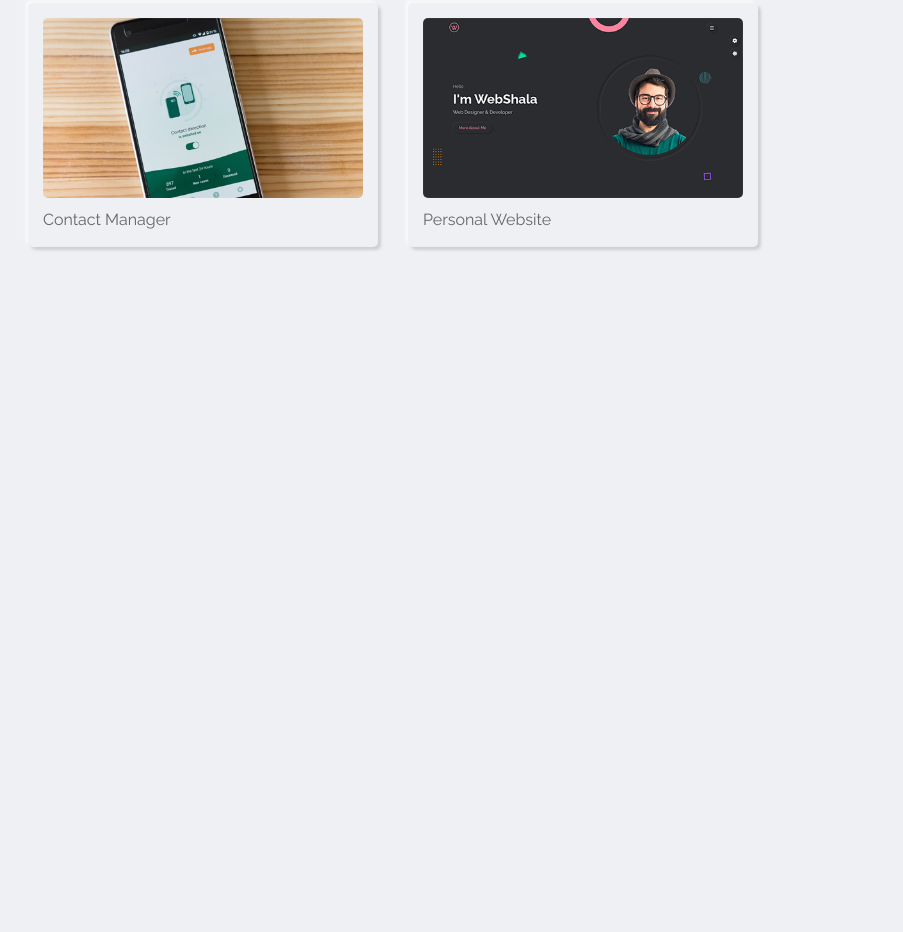
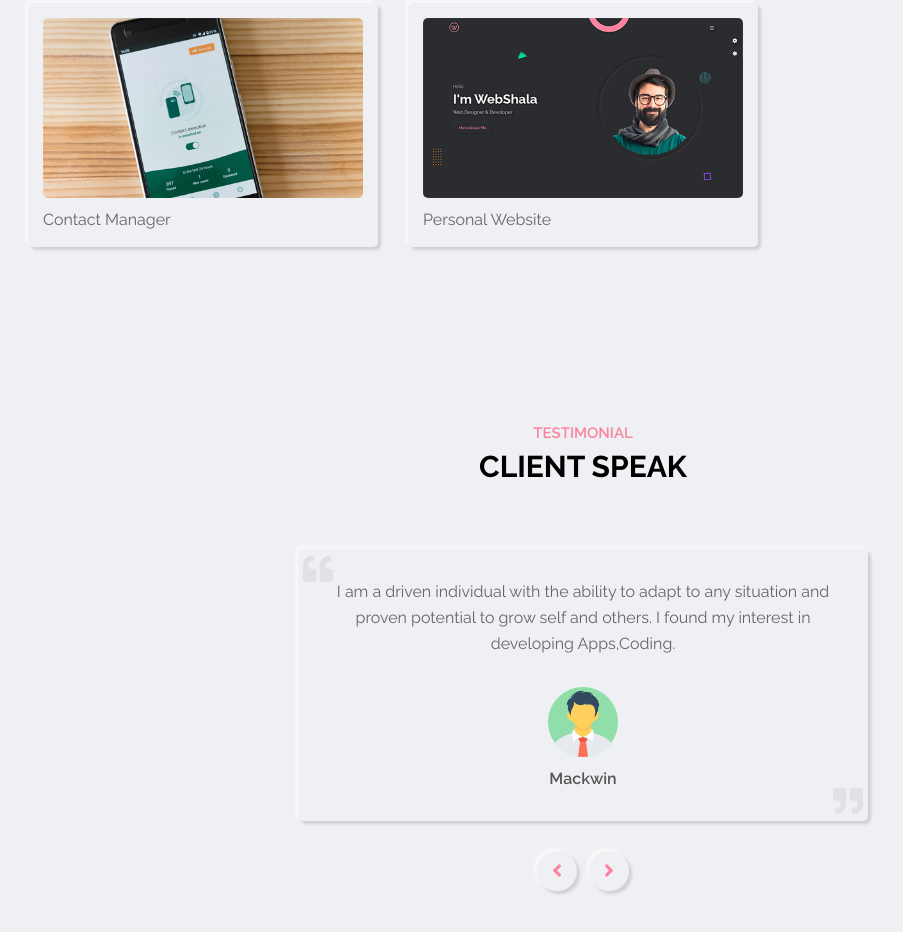
Before and after one commit to pai-vignesh/personal-portfolio, a plain HTML site: page index.html in a window 1280 px wide. Shown: the part 3699-4631 px from the top of the page, without its empty margins (57-960 px from the left). Before the commit the page ends 4041 px from the top, so only its background shows below. Drawn offline with Linux system fonts and the light colour scheme.

Commit message:
testimonial section finished

```diff
--- a/css/style.css
+++ b/css/style.css
@@ -1112,3 +1112,99 @@ portfolio popup
 .portfolio-popup .pp-next {
   right: 15px;
 }
+
+/*--------------------
+testimonial section
+--------------------*/
+.testimonial-section {
+  padding: 80px 0 80px;
+  min-height: 100vh;
+}
+
+.testimonial-section .testi-box {
+  width: 100%;
+  max-width: 600px;
+  margin: auto;
+  padding: 0 15px;
+}
+
+.testimonial-section .testi-slider {
+  border-radius: 5px;
+  overflow: hidden;
+}
+
+.testimonial-section .testi-slider-container {
+  display: flex;
+  transition: margin 1s ease;
+  align-items: center;
+}
+
+.testimonial-section .testi-item {
+  padding: 30px;
+  text-align: center;
+  position: relative;
+}
+
+.testimonial-section .testi-item i {
+  position: absolute;
+  font-size: 30px;
+  color: var(--text-black-600);
+  opacity: 0.1;
+}
+
+.testimonial-section .testi-item i.left {
+  left: 5px;
+  top: 5px;
+}
+
+.testimonial-section .testi-item i.right {
+  right: 5px;
+  bottom: 5px;
+}
+
+.testimonial-section .testi-item p {
+  font-size: 16px;
+  color: var(--text-black-600);
+  line-height: 26px;
+  margin: 0 0 30px;
+}
+
+.testimonial-section .testi-item img {
+  max-width: 70px;
+  width: 100%;
+  display: inline-block;
+}
+
+.testimonial-section .testi-item span {
+  display: block;
+  margin: 10px 0 0;
+  font-weight: 600;
+  font-size: 16px;
+  color: var(--text-black-700);
+  text-transform: capitalize;
+}
+
+.testimonial-section .testi-slider-nav {
+  margin-top: 30px;
+  text-align: center;
+}
+
+.testimonial-section .testi-slider-nav span {
+  height: 40px;
+  width: 40px;
+  color: var(--skin-color);
+  display: inline-block;
+  font-size: 20px;
+  cursor: pointer;
+  transition: all 0.3s ease;
+  border-radius: 50%;
+  margin: 0 4px;
+}
+
+.testimonial-section .testi-slider-nav span:after {
+  border-radius: 50%;
+}
+
+.testimonial-section .testi-slider-nav span i {
+  line-height: 40px;
+}
--- a/index.html
+++ b/index.html
@@ -808,6 +808,73 @@
 
     <!-- portfolio section end-->
 
+    <!--testimonial section start-->
+    <section class="testimonial-section section">
+      <div class="container">
+        <div class="row">
+          <div class="section-title">
+            <h2 data-heading="testimonial">Client speak</h2>
+          </div>
+        </div>
+        <div class="row">
+          <div class="testi-box">
+            <div class="testi-slider outer-shadow">
+              <div class="testi-slider-container ">
+                <!--testi item start-->
+                <div class="testi-item ">
+                  <i class="fas fa-quote-left left"></i>
+                  <i class="fas fa-quote-right right"></i>
+                  <p>
+                    I am a driven individual with the ability to adapt to any
+                    situation and proven potential to grow self and others. I
+                    found my interest in developing Apps,Coding.
+                  </p>
+                  <img src="img/testimonial/1.png" alt="" />
+                  <span> Nitte University</span>
+                </div>
+                <!--testi item end-->
+                <!--testi item start-->
+                <div class="testi-item active">
+                  <i class="fas fa-quote-left left"></i>
+                  <i class="fas fa-quote-right right"></i>
+                  <p>
+                    I am a driven individual with the ability to adapt to any
+                    situation and proven potential to grow self and others. I
+                    found my interest in developing Apps,Coding.
+                  </p>
+                  <img src="img/testimonial/1.png" alt="" />
+                  <span> Mackwin </span>
+                </div>
+                <!--testi item end-->
+                <!--testi item start-->
+                <div class="testi-item">
+                  <i class="fas fa-quote-left left"></i>
+                  <i class="fas fa-quote-right right"></i>
+                  <p>
+                    I am a driven individual with the ability to adapt to any
+                    situation and proven potential to grow self and others. I
+                    found my interest in developing Apps,Coding.
+                  </p>
+                  <img src="img/testimonial/1.png" alt="" />
+                  <span> Gamer king </span>
+                </div>
+                <!--testi item end-->
+              </div>
+            </div>
+            <div class="testi-slider-nav">
+              <span class="prev outer-shadow hover-in-shadow"
+                ><i class="fas fa-angle-left"></i
+              ></span>
+              <span class="next outer-shadow hover-in-shadow"
+                ><i class="fas fa-angle-right"></i
+              ></span>
+            </div>
+          </div>
+        </div>
+      </div>
+    </section>
+    <!--testimonial section end-->
+
     <!-- portfolio popup start-->
     <div class="pp portfolio-popup">
       <div class="pp-details">
@@ -850,9 +917,7 @@
           </div>
         </div>
       </div>
-      <div class="separtor">
-
-      </div>
+      <div class="separtor"></div>
       <div class="pp-main">
         <div class="pp-main-inner">
           <div class="pp-project-details-btn outer-shadow hover-in-shadow">
@@ -876,11 +941,6 @@
     </div>
     <!-- portfolio popup end-->
 
-    <!--testimonial section start-->
-
-     <!--testimonial section end-->
-
-
     <!-- main js -->
     <script src="js/main.js"></script>
     <!-- style switcher js -->
--- a/js/main.js
+++ b/js/main.js
@@ -167,7 +167,52 @@ function bodyScrollingToggle() {
         }
     }
 
+})();
 
+/*-------------------testimonial slider--------------------------*/
 
+(()=>{
+    const sliderContainer = document.querySelector(".testi-slider-container"),
+    slides = sliderContainer.querySelectorAll(".testi-item"),
+    slideWidth = sliderContainer.offsetWidth,
+    prevBtn = document.querySelector(".testi-slider-nav .prev"),
+    nextBtn = document.querySelector(".testi-slider-nav .next"),
+    activeSlide = document.querySelector(".testi-item.active");
+    let slideIndex = Array.from(activeSlide.parentElement.children).indexOf(activeSlide);
+    console.log(slideIndex);
 
+    // //set width of all slides
+    slides.forEach((slide) => {
+        slide.style.width = slideWidth + "px";
+    })
+
+    //set width of slider container
+    sliderContainer.style.width = slideWidth * slides.length + "px";
+
+    nextBtn.addEventListener("click", () => {
+        if (slideIndex === slides.length - 1) {
+            slideIndex = 0;
+        } else {
+            slideIndex++;
+        }
+        slider();
+    })
+
+    prevBtn.addEventListener("click", () => {
+        if (slideIndex === 0) {
+            slideIndex = slides.length - 1;
+        } else {
+            slideIndex--;
+        }
+        slider();
+    })
+
+    function slider(){
+        //deactivate existing active slide
+        sliderContainer.querySelector(".testi-item.active").classList.remove("active");
+        //activate new slide
+        slides[slideIndex].classList.add("active");
+        sliderContainer.style.marginLeft = - (slideWidth * slideIndex) + "px";
+    }
+    slider();
 })();
```
